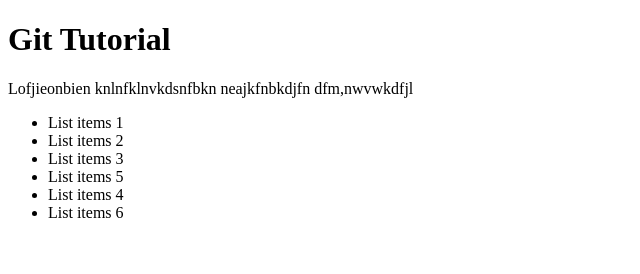
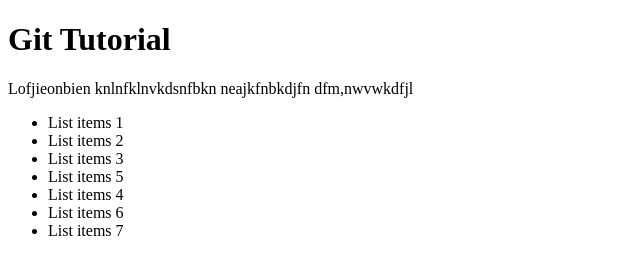
Before and after one commit to ChineduObi/git-tutorial, a plain HTML site: page index.html in a window 1280 px wide. Shown: the full height of the page, 0-640 px from the left. Drawn offline with Linux system fonts and the light colour scheme.

Commit message:
added task1

```diff
--- a/index.html
+++ b/index.html
@@ -16,6 +16,7 @@
         <li>List items 5</li>
         <li>List items 4</li>
         <li>List items 6</li>
+        <li>List items 7</li>
     </ul>
 </body>
 </html>
```
Also changed, not shown: styles.css (added).
